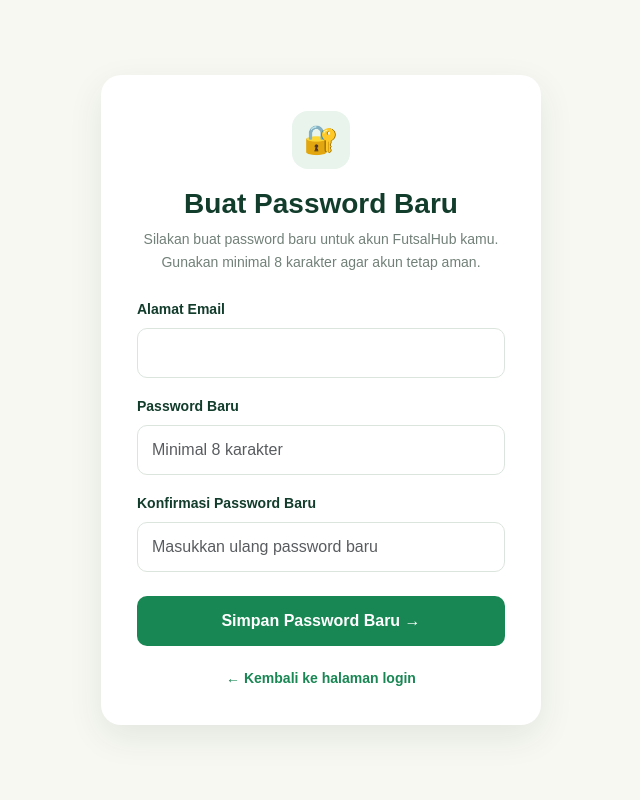
After one commit to charol04louisa-hue/FutsalHub-Laravel, a Laravel app: page /reset-password/1 in a window 1280 px wide. The commit adds this page. Shown: the whole page, without its empty margins (319-959 px from the left). Run offline with Laravel 12, Linux system fonts and the light colour scheme; parts of the project's set-up code (start-up, migrations or seed data) failed here and were passed over.

Commit message:
Add forgot and reset password feature

```diff
--- /dev/null
+++ b/app/Http/Controllers/Auth/NewPasswordController.php
@@ -0,0 +1,59 @@
+<?php
+
+namespace App\Http\Controllers\Auth;
+
+use App\Http\Controllers\Controller;
+use Illuminate\Auth\Events\PasswordReset;
+use Illuminate\Http\Request;
+use Illuminate\Support\Facades\Password;
+use Illuminate\Validation\Rules\Password as PasswordRule;
+
+class NewPasswordController extends Controller
+{
+    public function create(Request $request, string $token)
+    {
+        return view('auth.reset-password', [
+            'request' => $request,
+            'token' => $token,
+        ]);
+    }
+
+    public function store(Request $request)
+    {
+        $request->validate([
+            'token' => ['required'],
+            'email' => ['required', 'email'],
+            'password' => [
+                'required',
+                'confirmed',
+                PasswordRule::min(8),
+            ],
+        ]);
+
+        $status = Password::reset(
+            $request->only(
+                'email',
+                'password',
+                'password_confirmation',
+                'token'
+            ),
+            function ($user, $password) {
+                $user->forceFill([
+                    'password_hash' => $password,
+                ])->save();
+
+                event(new PasswordReset($user));
+            }
+        );
+
+        if ($status === Password::PASSWORD_RESET) {
+            return redirect()
+                ->route('login')
+                ->with('status', 'Password berhasil diubah. Silakan masuk kembali.');
+        }
+
+        return back()
+            ->withErrors(['email' => __($status)])
+            ->withInput($request->only('email'));
+    }
+}
--- a/resources/views/auth/login.blade.php
+++ b/resources/views/auth/login.blade.php
@@ -308,6 +308,12 @@
                     </button>
                 </div>
             </div>
+            <div class="text-end mb-3">
+                <a href="{{ route('password.request') }}"
+                style="color: var(--fh-green); font-size: .9rem; font-weight: 700; text-decoration: none;">
+                 Lupa Password?
+            </a>
+        </div>
 
             <button class="fh-btn fh-btn-primary w-100" type="submit">
                 Masuk ke FutsalHub →
--- /dev/null
+++ b/resources/views/auth/reset-password.blade.php
@@ -0,0 +1,187 @@
+
+<!DOCTYPE html>
+<html lang="id">
+<head>
+    <meta charset="UTF-8">
+    <meta name="viewport" content="width=device-width, initial-scale=1.0">
+    <title>Reset Password - FutsalHub</title>
+
+    <link href="https://cdn.jsdelivr.net/npm/bootstrap@5.3.3/dist/css/bootstrap.min.css" rel="stylesheet">
+
+    <style>
+        :root {
+            --fh-green: #198754;
+            --fh-dark: #123c2b;
+            --fh-cream: #f7f8f2;
+        }
+
+        body {
+            min-height: 100vh;
+            background: var(--fh-cream);
+            display: flex;
+            align-items: center;
+            justify-content: center;
+            padding: 24px;
+            font-family: Arial, sans-serif;
+        }
+
+        .fh-card {
+            width: 100%;
+            max-width: 440px;
+            background: #fff;
+            padding: 36px;
+            border-radius: 20px;
+            box-shadow: 0 12px 35px rgba(18, 60, 43, .09);
+        }
+
+        .fh-logo {
+            width: 58px;
+            height: 58px;
+            display: flex;
+            align-items: center;
+            justify-content: center;
+            margin: 0 auto 18px;
+            border-radius: 16px;
+            background: #e8f4ec;
+            color: var(--fh-green);
+            font-size: 28px;
+        }
+
+        .fh-title {
+            color: var(--fh-dark);
+            font-weight: 800;
+            text-align: center;
+        }
+
+        .fh-description {
+            color: #718078;
+            text-align: center;
+            font-size: 14px;
+            line-height: 1.6;
+        }
+
+        .form-label {
+            color: var(--fh-dark);
+            font-weight: 700;
+            font-size: 14px;
+        }
+
+        .form-control {
+            padding: 12px 14px;
+            border-radius: 10px;
+            border: 1px solid #dce5dd;
+        }
+
+        .form-control:focus {
+            border-color: var(--fh-green);
+            box-shadow: 0 0 0 3px rgba(25, 135, 84, .12);
+        }
+
+        .fh-btn {
+            width: 100%;
+            padding: 13px;
+            border: none;
+            border-radius: 10px;
+            background: var(--fh-green);
+            color: #fff;
+            font-weight: 700;
+        }
+
+        .fh-btn:hover {
+            background: #146c43;
+        }
+
+        .fh-back {
+            display: block;
+            margin-top: 22px;
+            color: var(--fh-green);
+            text-align: center;
+            text-decoration: none;
+            font-size: 14px;
+            font-weight: 700;
+        }
+
+        .fh-back:hover {
+            text-decoration: underline;
+        }
+    </style>
+</head>
+<body>
+
+    <div class="fh-card">
+        <div class="fh-logo">🔐</div>
+
+        <h3 class="fh-title mb-2">Buat Password Baru</h3>
+
+        <p class="fh-description mb-4">
+            Silakan buat password baru untuk akun FutsalHub kamu.
+            Gunakan minimal 8 karakter agar akun tetap aman.
+        </p>
+
+        @if ($errors->any())
+            <div class="alert alert-danger small">
+                {{ $errors->first() }}
+            </div>
+        @endif
+
+        <form method="POST" action="{{ route('password.update') }}">
+            @csrf
+
+            <input type="hidden" name="token" value="{{ $token }}">
+
+            <div class="mb-3">
+                <label for="email" class="form-label">Alamat Email</label>
+
+                <input
+                    type="email"
+                    id="email"
+                    name="email"
+                    class="form-control"
+                    value="{{ old('email', $request->email) }}"
+                    required
+                    readonly
+                >
+            </div>
+
+            <div class="mb-3">
+                <label for="password" class="form-label">Password Baru</label>
+
+                <input
+                    type="password"
+                    id="password"
+                    name="password"
+                    class="form-control"
+                    placeholder="Minimal 8 karakter"
+                    minlength="8"
+                    required
+                >
+            </div>
+
+            <div class="mb-4">
+                <label for="password_confirmation" class="form-label">
+                    Konfirmasi Password Baru
+                </label>
+
+                <input
+                    type="password"
+                    id="password_confirmation"
+                    name="password_confirmation"
+                    class="form-control"
+                    placeholder="Masukkan ulang password baru"
+                    minlength="8"
+                    required
+                >
+            </div>
+
+            <button type="submit" class="fh-btn">
+                Simpan Password Baru →
+            </button>
+        </form>
+
+        <a href="{{ route('login') }}" class="fh-back">
+            ← Kembali ke halaman login
+        </a>
+    </div>
+
+</body>
+</html>
--- a/routes/web.php
+++ b/routes/web.php
@@ -26,7 +26,8 @@ use App\Http\Controllers\Penyewa\RiwayatController;
 use App\Http\Controllers\Penyewa\ProfilController;
 use App\Http\Controllers\Penyewa\NotifikasiController;
 use App\Http\Controllers\Penyewa\UlasanLapanganController;
-
+use App\Http\Controllers\Auth\PasswordResetLinkController;
+use App\Http\Controllers\Auth\NewPasswordController;
 /*
 |--------------------------------------------------------------------------
 | Halaman Utama
@@ -49,7 +50,22 @@ Route::get('/jadwal-hari-ini', [PublicController::class, 'jadwal'])
 Route::get('/login', [LoginController::class, 'showLoginForm'])->name('login');
 Route::post('/login', [LoginController::class, 'login'])->middleware('throttle:5,1');
 Route::post('/logout', [LoginController::class, 'logout'])->middleware('auth')->name('logout');
+// Password Reset
+Route::get('/forgot-password', [PasswordResetLinkController::class, 'create'])
+    ->middleware('guest')
+    ->name('password.request');
 
+Route::post('/forgot-password', [PasswordResetLinkController::class, 'store'])
+    ->middleware(['guest', 'throttle:5,1'])
+    ->name('password.email');
+
+Route::get('/reset-password/{token}', [NewPasswordController::class, 'create'])
+    ->middleware('guest')
+    ->name('password.reset');
+
+Route::post('/reset-password', [NewPasswordController::class, 'store'])
+    ->middleware(['guest', 'throttle:5,1'])
+    ->name('password.update');
 Route::get('/register', [RegisterController::class, 'showRegistrationForm'])
     ->name('register');
 
```
Also changed, not shown: app/Http/Controllers/Auth/PasswordResetLinkController.php (added, +45 -0 lines), resources/views/auth/forgot-password.blade.php (added, +162 -0 lines), database/migrations/2026_11_22_173600_create_password_reset_tokens_table.php (added).
